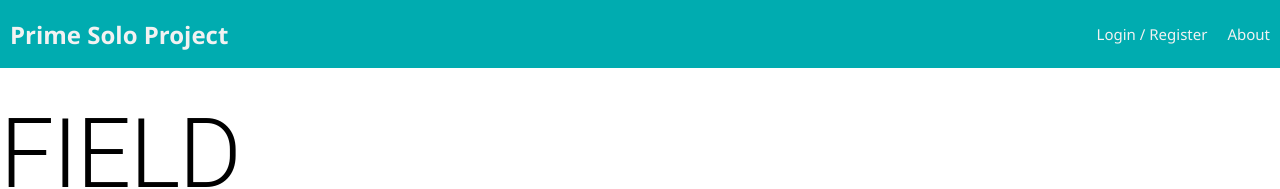
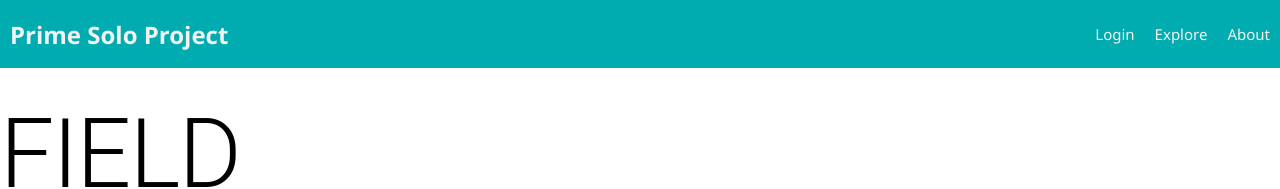
Before and after one commit to matt-d-nelson/Field, a React (Create React App) app: page /new#/home in a window 1280 px wide. Shown: the top 189 px of the page. Built offline with nearby package versions, Linux system fonts and the light colour scheme; no server answers.

Commit message:
Updated Nav componenet view 2.0/ all components needed for base mode crud created / feature complete

```diff
--- a/src/components/Nav/Nav.jsx
+++ b/src/components/Nav/Nav.jsx
@@ -14,25 +14,32 @@ function Nav() {
         <h2 className="nav-title">Prime Solo Project</h2>
       </Link>
       <div>
-        {/* If no user is logged in, show these links */}
+        {/* ------------------UNPROTECTED LINKS------------------ */}
         {!user.id && (
-          // If there's no user, show login/registration links
-          <Link className="navLink" to="/login">
-            Login / Register
-          </Link>
+          <>
+            {/* // If there's no user, show login/registration links */}
+            <Link className="navLink" to="/login">
+              Login
+            </Link>
+            <Link className="navLink" to="/explore">
+              Explore
+            </Link>
+          </>
         )}
 
+        {/* ------------------PROTECTED LINKS------------------ */}
         {/* If a user is logged in, show these links */}
         {user.id && (
           <>
             <Link className="navLink" to="/user">
-              Home
+              Profile
             </Link>
-
-            <Link className="navLink" to="/info">
-              Info Page
+            <Link className="navLink" to="/new">
+              New Post
             </Link>
-
+            <Link className="navLink" to="/explore">
+              Explore
+            </Link>
             <LogOutButton className="navLink" />
           </>
         )}
```
